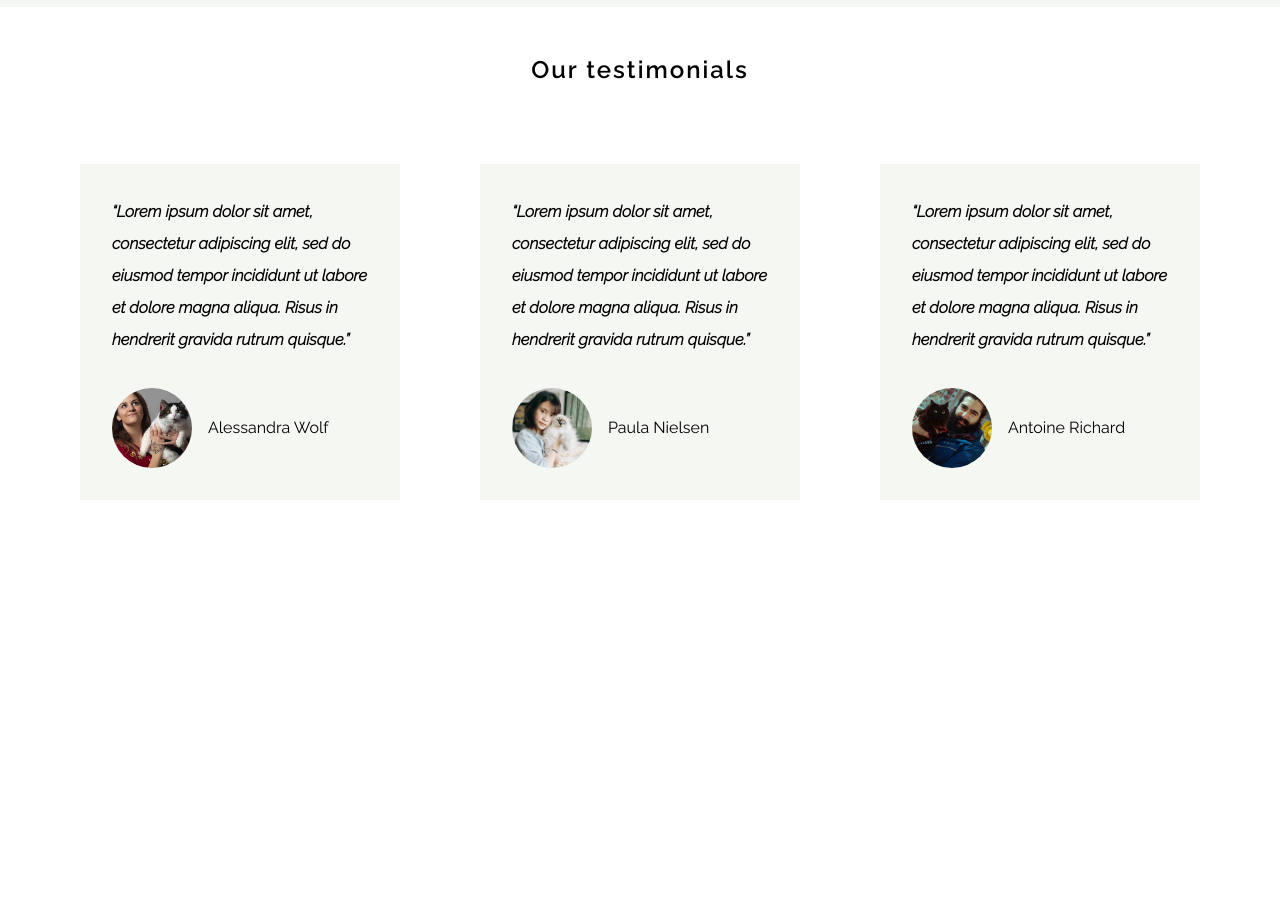
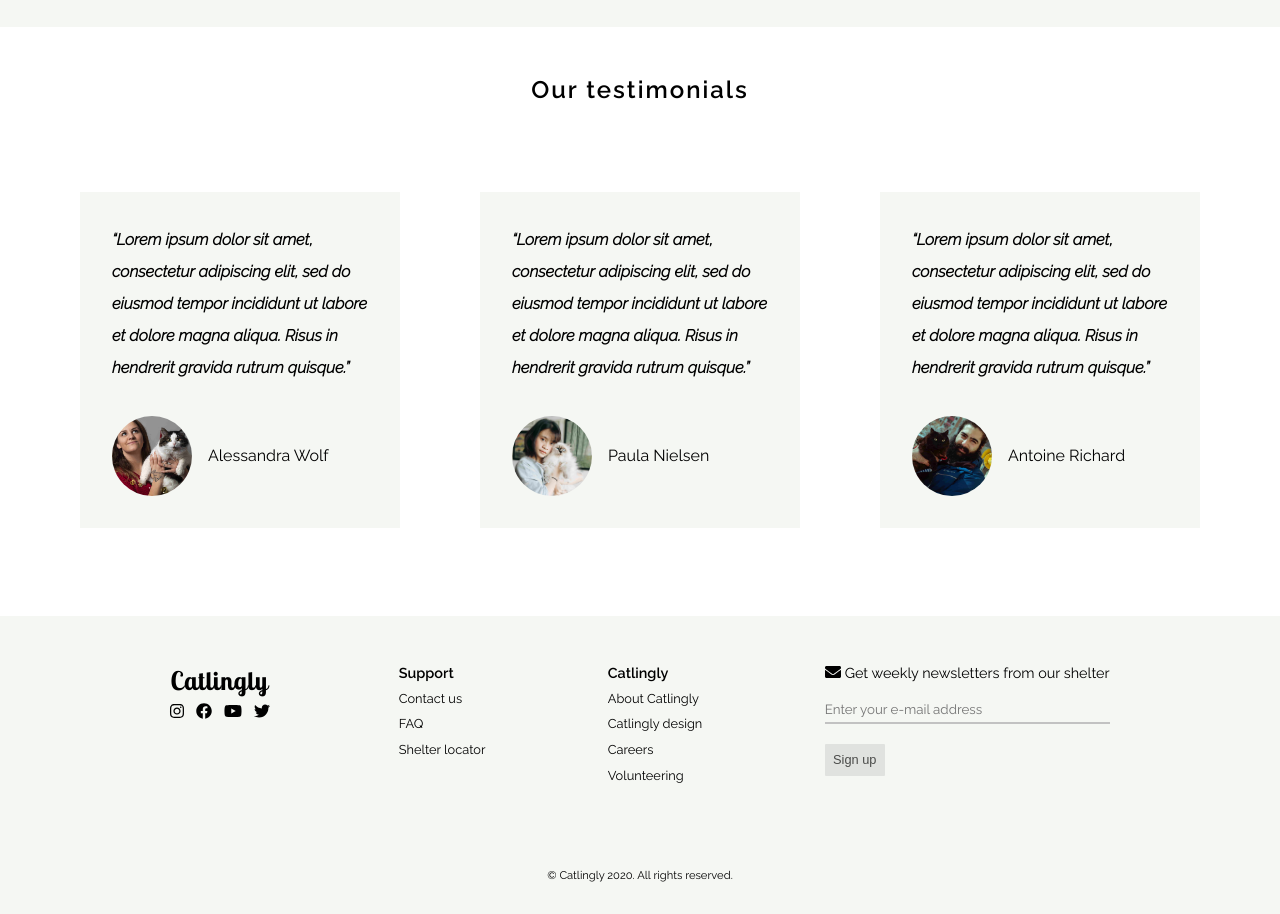
Before and after one commit to clakika/ecommerce-website, a React (Create React App) app: page / in a window 1280 px wide. Shown: the part 3080-3994 px from the top of the page. Before the commit the page ends 3612 px from the top, so only its background shows below. Built offline with nearby package versions, Linux system fonts and the light colour scheme.

Commit message:
website finished
adjustments required

```diff
--- a/package.json
+++ b/package.json
@@ -4,6 +4,7 @@
   "private": true,
   "dependencies": {
     "@fortawesome/fontawesome-svg-core": "^1.2.30",
+    "@fortawesome/free-brands-svg-icons": "^5.14.0",
     "@fortawesome/free-solid-svg-icons": "^5.14.0",
     "@fortawesome/react-fontawesome": "^0.1.11",
     "react": "^16.13.1",
--- a/src/App.js
+++ b/src/App.js
@@ -6,6 +6,7 @@ import About from '../src/Layout/About/About';
 import Steps from '../src/Layout/Steps/Steps';
 import Cats from '../src/Layout/Cats/Cats';
 import Reviews from '../src/Layout/Reviews/Reviews';
+import Footer from '../src/Layout/Footer/Footer';
 
 
 import { FontAwesomeIcon } from '@fortawesome/react-fontawesome';
@@ -50,12 +51,12 @@ class App extends Component {
             </ul>
           </div>
         </nav>
-
         <Home className="Section"/>
         <About className="Section"/>
         <Steps className="Section"/>
         <Cats className="Section"/>
         <Reviews className="Section"/>
+        <Footer className="Section"/>
       </div>
     );
   }
--- a/src/Layout/Cats/Cats.css
+++ b/src/Layout/Cats/Cats.css
@@ -39,6 +39,8 @@
 
   .CatList__Container {
     padding: 80px 0px;
+    display: flex;
+    flex-direction: column;
   }
 
   .Cats__PhotoOne {
@@ -174,4 +176,5 @@
     outline: none;
     justify-self: center;
     align-self: center;
+    margin-top: 20px;
   }
--- a/src/Layout/Cats/Cats.js
+++ b/src/Layout/Cats/Cats.js
@@ -277,9 +277,9 @@ export class Cats extends Component {
                                 </div>
                             </div>
                         </div>
-                        <button>Learn more!</button>
+
                     </div>
-
+                    <button>Show all</button>
                 </div>
             </section>
         )
--- /dev/null
+++ b/src/Layout/Footer/Footer.css
@@ -0,0 +1,97 @@
+.Section__Footer {
+    max-height: 40vh;
+    position: relative;
+    overflow: hidden;
+    background-color: rgb(245, 247, 243);
+    font-family: 'Raleway', sans-serif;
+  }
+
+.Footer__Container {
+    width: 100%;
+    max-height: 40rem;
+    display: flex;
+    padding: 3rem;
+    justify-content: space-evenly;
+}
+
+.Footer__Company {
+    display: flex;
+    flex-direction: column;
+}
+
+.Footer__Container h3 {
+    font-size: 1.6rem;
+    font-family: 'Lobster Two', cursive;
+    letter-spacing: 0.6px;
+}
+
+.icon {
+    font-size: 1rem;
+    margin: 0 6px 0 6px;
+}
+
+.Socials {
+    margin-top: 0.4rem;
+    margin-left: -6px;
+}
+
+.Category h5 {
+    font-size: 0.9em;
+    margin-bottom: 5px;
+}
+
+.List li {
+    font-size: 0.8em;
+    list-style-type: none;
+    line-height: 2;
+}
+
+.Newsletter__Container {
+    display: flex;
+    flex-direction: column;
+}
+
+.Newsletter__Container p {
+    font-size: 0.9em;
+    margin-bottom: 20px;
+}
+
+.Newsletter__Container input {
+    border: none;
+    border-bottom: 2px solid rgb(194, 194, 194);
+    font-family: 'Raleway', sans-serif;
+    font-size: 0.7;
+    padding-bottom: 5px;
+    background-color: rgb(245, 247, 243);
+}
+
+.Newsletter__Container input:focus {
+    outline: none;
+}
+
+.Newsletter__Container button {
+    padding: 0.4rem;
+    font-size: 0.8em;
+    border: 2px solid rgb(224, 226, 223);
+    border-radius: 2%;
+    color: rgb(74, 75, 73);
+    background-color: rgb(224, 226, 223);
+    cursor: pointer;
+    outline: none;
+    justify-self: center;
+    align-self: center;
+    margin-top: 20px;
+    align-self: flex-start;
+}
+
+.iconNews {
+    font-size: 1rem;
+    margin-right: 4px;
+}
+
+.Copyright {
+    display: flex;
+    justify-content: center;
+    padding: 2rem;
+    font-size: 0.7em;
+}
--- /dev/null
+++ b/src/Layout/Footer/Footer.js
@@ -0,0 +1,61 @@
+import React, { Component } from 'react';
+import './Footer.css';
+
+import { FontAwesomeIcon } from '@fortawesome/react-fontawesome';
+import {faInstagram, faFacebook, faYoutube, faTwitter} from '@fortawesome/free-brands-svg-icons';
+import { faEnvelope} from '@fortawesome/free-solid-svg-icons';
+
+export class Footer extends Component {
+    render() {
+        return (
+            <section className="Section__Footer">
+                <div className="Footer__Container">
+                    <div className="Footer__Company">
+                        <h3>Catlingly</h3>
+                        <div className="Socials">
+                            <FontAwesomeIcon icon={faInstagram} className="icon"/>
+                            <FontAwesomeIcon icon={faFacebook} className="icon"/>
+                            <FontAwesomeIcon icon={faYoutube} className="icon"/>
+                            <FontAwesomeIcon icon={faTwitter} className="icon"/>
+                        </div>
+                    </div>
+
+                    <div className="Footer__Support Category">
+                        <h5>Support</h5>
+                        <div className="SupportList__Container">
+                            <ul className="SupportList List">
+                                <li>Contact us</li>
+                                <li>FAQ</li>
+                                <li>Shelter locator</li>
+                            </ul>
+                        </div>
+                    </div>
+
+                    <div className="Footer__AboutCompany Category">
+                        <h5>Catlingly</h5>
+                        <div className="AboutList__Container">
+                            <ul className="AboutList List">
+                                <li>About Catlingly</li>
+                                <li>Catlingly design</li>
+                                <li>Careers</li>
+                                <li>Volunteering</li>
+                            </ul>
+                        </div>
+                    </div>
+
+                    <div className="Footer__Newsletter">
+                        <div className="Newsletter__Container">
+                            <p><FontAwesomeIcon icon={faEnvelope} className="iconNews"/>Get weekly newsletters from our shelter</p>
+                            <input type="email" placeholder="Enter your e-mail address"></input>
+                            <button>Sign up</button>
+                        </div>
+                    </div>
+                </div>
+
+                <div className="Copyright">&copy; Catlingly 2020. All rights reserved.</div>
+            </section>
+        )
+    }
+}
+
+export default Footer
--- a/src/Layout/Reviews/Reviews.css
+++ b/src/Layout/Reviews/Reviews.css
@@ -18,7 +18,7 @@
       display: flex;
       justify-content: space-evenly;
       align-items: center;
-      margin: 0 auto;
+      margin: 3.5rem auto;
   }
 
   .Testimonial {
```
Also changed, not shown: 1 other file (tests, documents, lock files or other folders).
